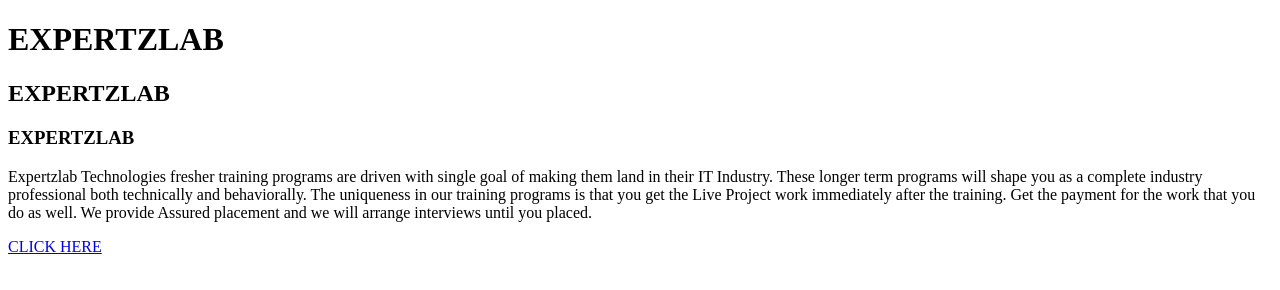
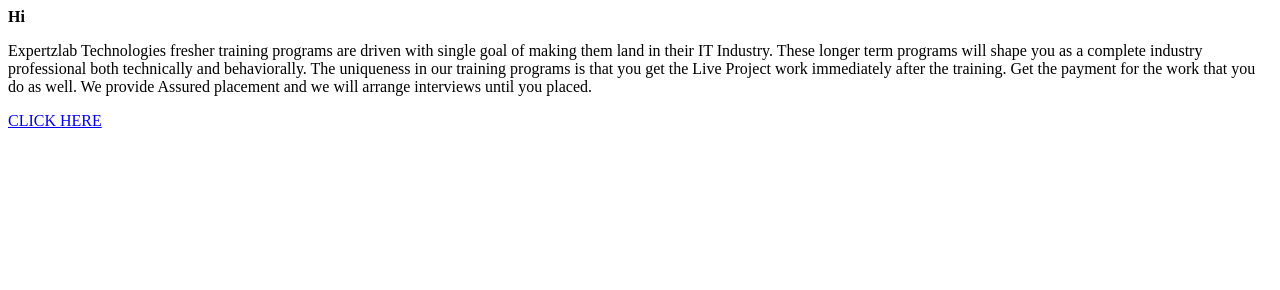
Before and after one commit to aaneandh/Pro01, a plain HTML site: page index.html in a window 1280 px wide. Drawn offline with Linux system fonts and the light colour scheme.

Commit message:
Second commit

```diff
--- a/index.html
+++ b/index.html
@@ -5,9 +5,7 @@
         <title>WELCOME PAGE</title>
     </head>
     <body>
-        <h1>EXPERTZLAB</h1>
-        <h2>EXPERTZLAB</h2>
-        <h3>EXPERTZLAB</h3>
+        <b>Hi</b>
         <p>
             Expertzlab Technologies fresher training programs are driven with single goal
             of making them land in their IT Industry. These longer term programs will shape you as a
```
